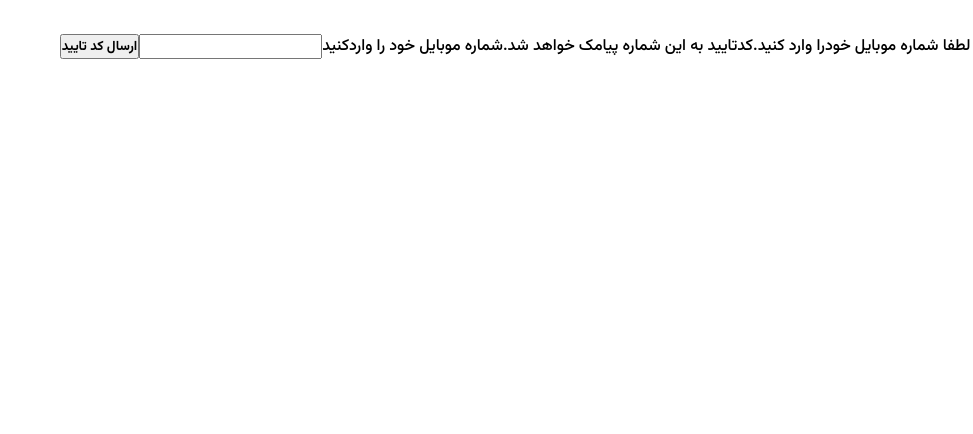
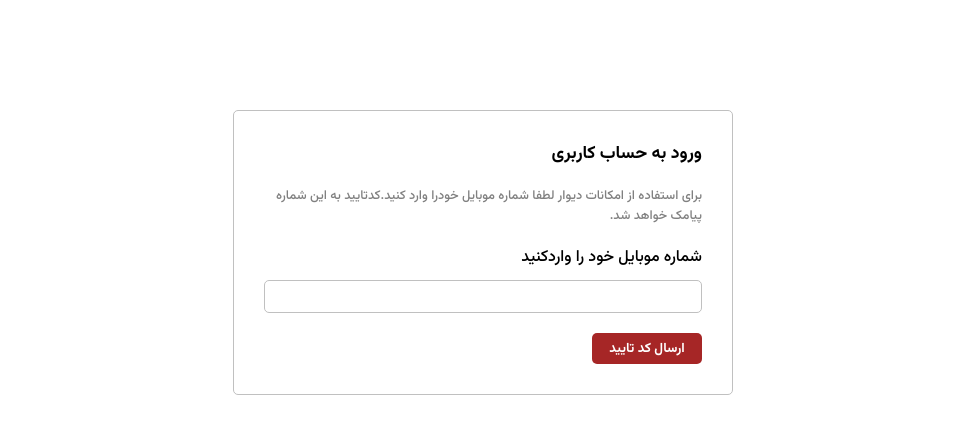
Before and after one commit to mohammadsookhtesaraei/divar-app, a React (Vite) app: page /auth in a window 1280 px wide. Shown: the top 434 px of the page, without its empty margins (307-1280 px from the left). Built offline with nearby package versions, Linux system fonts and the light colour scheme; no server answers.

Commit message:
added styles for authpage

```diff
--- a/src/components/templates/CheckOtpForm.jsx
+++ b/src/components/templates/CheckOtpForm.jsx
@@ -5,6 +5,8 @@
 
 import { checkOtp } from "../../services/auth";
 import { setCookie } from "../../utils/cookie";
+
+import styles from "./CheckOtpForm.module.css"
 
 const CheckOtpForm = ({ code, setCode, mobile, setStep }) => {
 
@@ -26,13 +28,13 @@
     console.log({code,mobile});
   }
   return (
-    <form onSubmit={submitHandler}>
+    <form onSubmit={submitHandler} className={styles.form}>
       <p>تایید کد اس ام اس شده</p>
       <span>کد پیامک شده  به شماره{mobile}را واردکنید</span>
       <label htmlFor="input">کد تایید را وارد کنید</label>
       <input type="text" id="input" value={code} onChange={(event)=>setCode(event.target.value)}/>
       <button type="submit">ورود</button>
-      <button onClick={()=>setStep(1)}>تغییرشماره موبایل</button>
+      <button onClick={()=>setStep(1)} className={styles.backButton}>تغییرشماره موبایل</button>
     </form>
   );
 };
--- /dev/null
+++ b/src/components/templates/CheckOtpForm.module.css
@@ -0,0 +1,52 @@
+.form {
+    max-width: 500px;
+    margin: auto;
+    display: flex;
+    flex-direction: column;
+    margin-top: 100px;
+    border: 1px solid silver;
+    border-radius: 5px;
+    padding: 30px;
+}
+
+.form p {
+    font-size: 1.1rem;
+    font-weight: 400;
+    margin-bottom: 20px;
+}
+
+.form span {
+    color: grey;
+    font-size: 0.8rem;
+    margin-bottom: 20px;
+}
+
+.form input {
+    margin: 10px 0 20px;
+    padding: 5px;
+    border: 1px solid silver;
+    border-radius: 5px;
+}
+
+.form button {
+    width: 110px;
+    padding: 5px 10px;
+    border: none;
+    background-color: #a62626;
+    color: #fff;
+    border-radius: 5px;
+    cursor: pointer;
+}
+
+
+
+.form .backButton {
+    background-color: #fff;
+    color: #a62626;
+    border: 1px solid #a62626;
+    width: 150px;
+    margin-top: 30px;
+
+
+
+}
--- a/src/components/templates/SendOtpForm.jsx
+++ b/src/components/templates/SendOtpForm.jsx
@@ -1,4 +1,6 @@
 import { sendOtp } from "../../services/auth";
+import styles from "./SendOtpForm.module.css";
+
 
 const SendOtpForm = ({ mobile, setMobile, setStep }) => {
 
@@ -13,7 +15,7 @@
   };
 
   return (
-    <form onSubmit={submitHandler}>
+    <form onSubmit={submitHandler} className={styles.form}>
       <p>ورود به حساب کاربری</p>
       <span>
         برای استفاده از امکانات دیوار لطفا شماره موبایل خودرا وارد کنید.کدتایید
--- /dev/null
+++ b/src/components/templates/SendOtpForm.module.css
@@ -0,0 +1,39 @@
+.form {
+    max-width: 500px;
+    margin: auto;
+    display: flex;
+    flex-direction: column;
+    margin-top: 100px;
+    border: 1px solid silver;
+    border-radius: 5px;
+    padding: 30px;
+}
+
+.form p {
+    font-size: 1.1rem;
+    font-weight: 400;
+    margin-bottom: 20px;
+}
+
+.form span {
+    color: grey;
+    font-size: 0.8rem;
+    margin-bottom: 20px;
+}
+
+.form input {
+    margin: 10px 0 20px;
+    padding: 5px;
+    border: 1px solid silver;
+    border-radius: 5px;
+}
+
+.form button {
+    width: 110px;
+    padding: 5px 10px;
+    border: none;
+    background-color: #a62626;
+    color: #fff;
+    border-radius: 5px;
+    cursor: pointer;
+}
```
